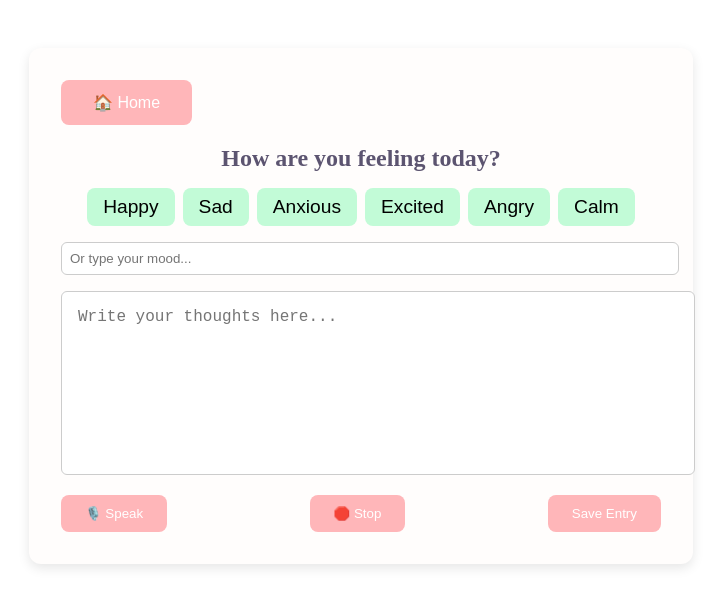
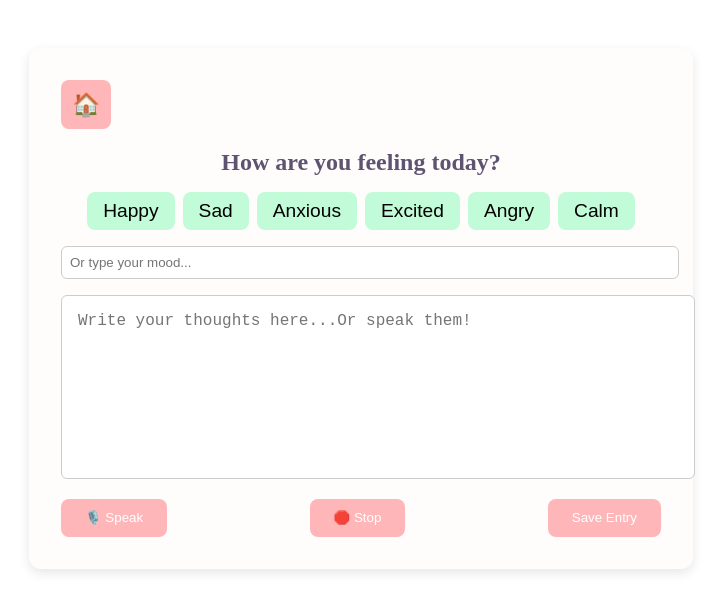
Before and after one commit to ShaynaMBarclay/vent2me, a React (Vite) app: page /journal in a window 1280 px wide. Shown: the top 612 px of the page, without its empty margins (279-1005 px from the left). Built offline with nearby package versions, Linux system fonts and the light colour scheme; the HTML template or start-up script is replaced by a standard one.

Commit message:
fixed stuff

```diff
--- a/src/pages/Journal.jsx
+++ b/src/pages/Journal.jsx
@@ -86,8 +86,8 @@ function Journal() {
     <div className="journal-container">
       {/* Header with Home Button */}
       <div className="journal-header">
-        <button onClick={() => navigate('/')} className="home-button">
-          🏠 Home
+        <button onClick={() => navigate('/')} className="journalhome-button">
+          🏠
         </button>
         <h2>How are you feeling today?</h2>
       </div>
@@ -131,7 +131,7 @@ function Journal() {
       {/* Journal Entry */}
       <textarea
         className="journal-entry"
-        placeholder="Write your thoughts here..."
+        placeholder="Write your thoughts here...Or speak them!"
         value={entry}
         onChange={(e) => setEntry(e.target.value)}
       />
--- a/src/styles/Journal.css
+++ b/src/styles/Journal.css
@@ -77,8 +77,8 @@
     background-color: #ffb6b9;
     color: white;
     border: none;
-    padding: 0.7rem 1rem;
-    font-size: 1.3rem;
+    padding: 0.7rem;
+    font-size: 1.4rem;
     border-radius: 8px;
     cursor: pointer;
     transition: background-color 0.3s;
```
